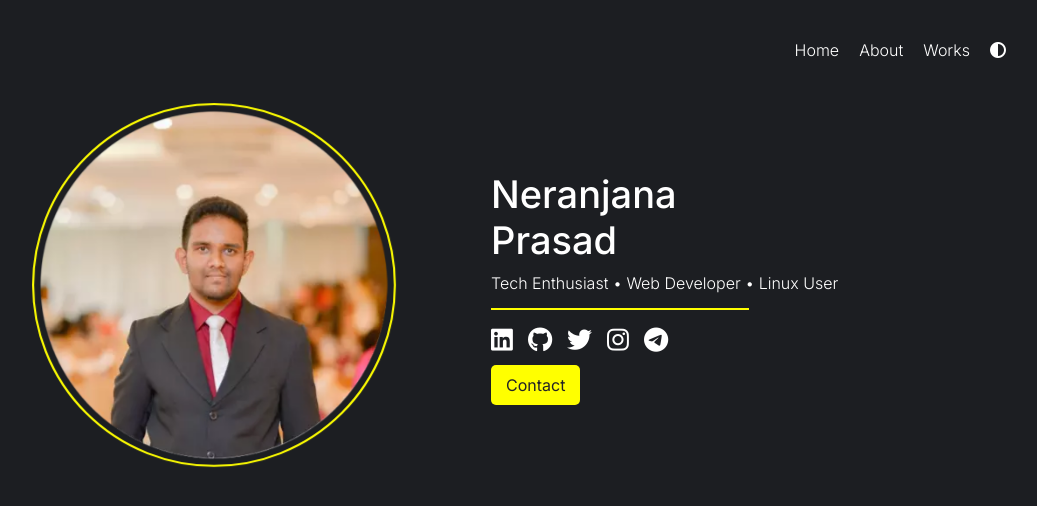
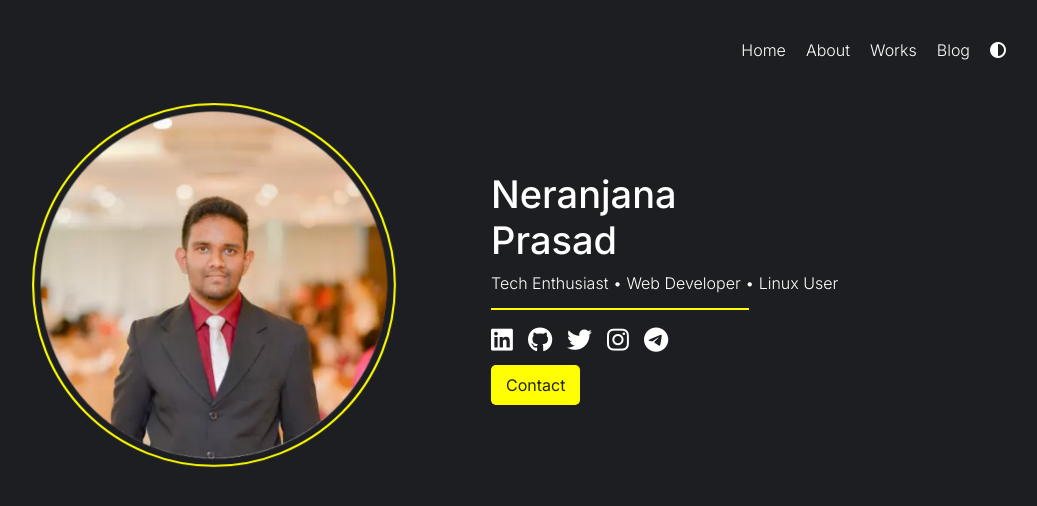
Before and after one commit to NandiyaLive/nandiyalive.github.io, a React (Create React App) app: page / in a window 1280 px wide. Shown: the top 506 px of the page, without its empty margins (159-1196 px from the left). Built offline with nearby package versions, Linux system fonts and the light colour scheme.

Commit message:
Update Navbar.js

```diff
--- a/src/Navbar.js
+++ b/src/Navbar.js
@@ -14,6 +14,7 @@
                         <Link to="/"><li>Home</li></Link>
                         <Link to="/about"><li>About</li></Link>
                         <Link to="/works"><li>Works</li></Link>
+                        <li><a href="https://blog.neranjana.ga">Blog</a></li>
                         <li><p onClick={handleClick}><i className="fa fa-adjust"></i></p></li>
                     </ul>
                 </nav>
```
